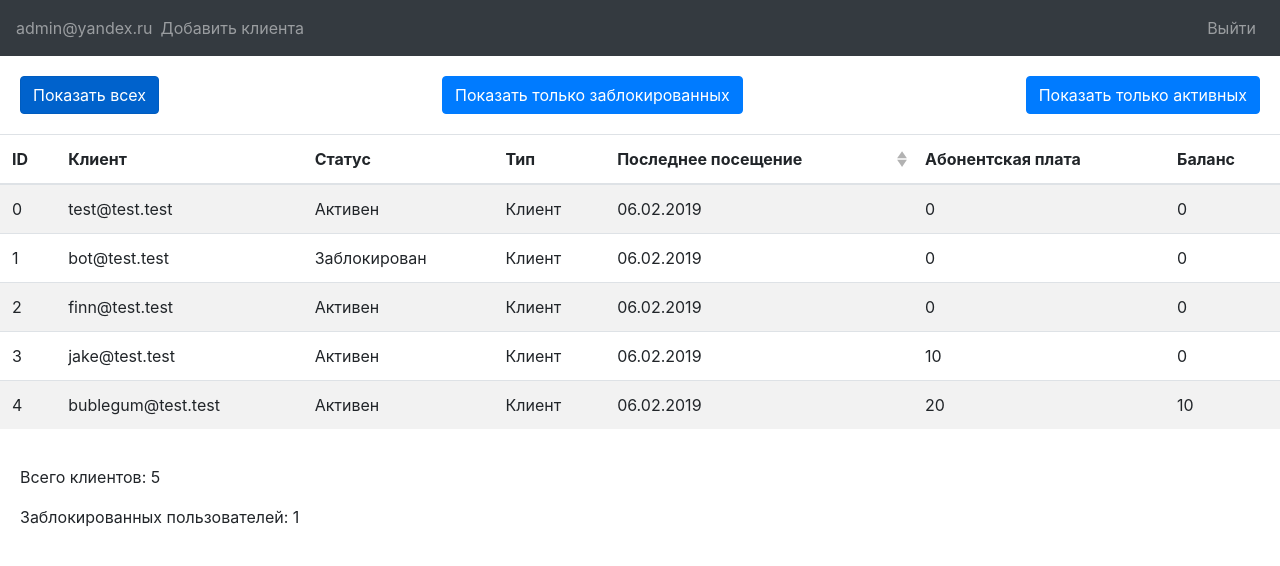
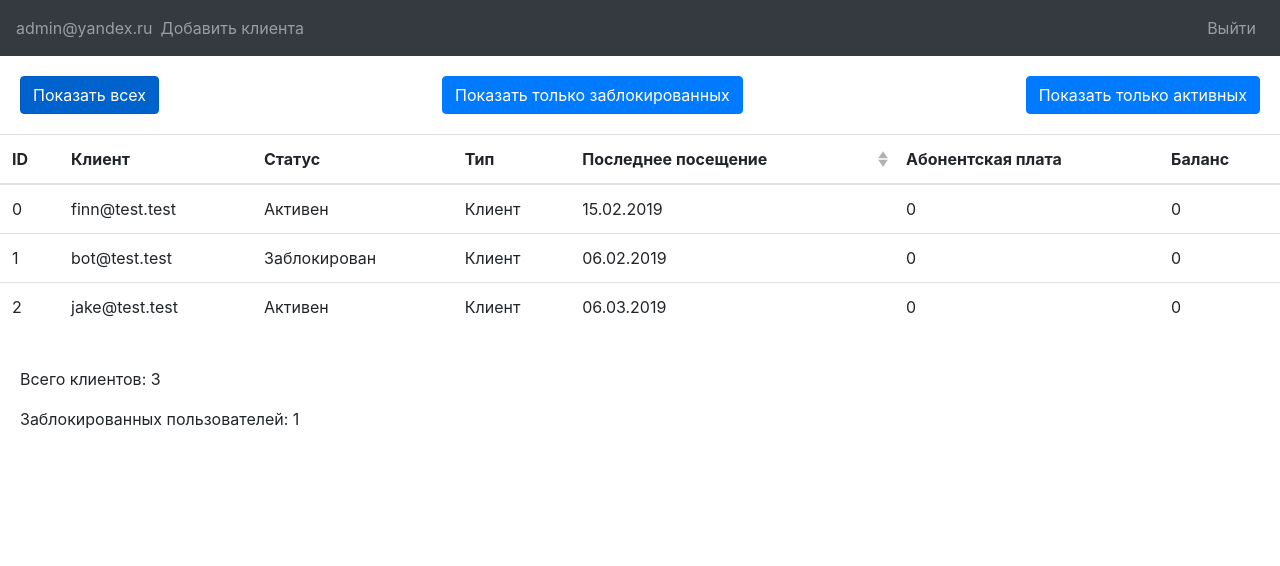
Before and after one commit to pirotech/trendcom-admin-test-task, a Vue app: page / in a window 1280 px wide. Shown: the top 566 px of the page. Built offline with nearby package versions, Linux system fonts and the light colour scheme.

Commit message:
Changing User model, user editor

```diff
--- a/src/App.vue
+++ b/src/App.vue
@@ -21,7 +21,12 @@
       >{{ item.label }}</b-button>
     </div>
 
-    <b-table class="app-users" striped hover :items="tabledUsers" :fields="fields" />
+    <b-table class="app-users"
+      hover
+      :items="filteredUsers"
+      :fields="fields"
+      @row-clicked="openEditor"
+    />
     <div class="app-statistics">
       <p>Всего клиентов: {{ users ? users.length : '-' }}</p>
       <p>Заблокированных пользователей: {{ users ? filterUsers('blocked').length : '-' }}</p>
@@ -33,14 +38,14 @@
 
         <b-row>
           <b-col>
-            <b-input-group class="margin-top-10" prepend="Логин (email)">
+            <b-input-group class="margin-top-10" prepend="Логин (email)" size="sm">
               <b-input
                 placeholder="Введите email клиента"
                 :type="'email'"
                 v-model="registerModal.email"
               />
             </b-input-group>
-            <b-input-group class="margin-top-10" prepend="Пароль">
+            <b-input-group class="margin-top-10" prepend="Пароль" size="sm">
               <b-input
                 placeholder="Придумайте пароль"
                 :type="'password'"
@@ -49,16 +54,16 @@
             </b-input-group>
           </b-col>
           <b-col>
-            <b-input-group class="margin-top-10" prepend="Телефон">
+            <b-input-group class="margin-top-10" prepend="Телефон" size="sm">
               <masked-input class="form-control"
                 v-model="registerModal.phone"
                 mask="\+7(111)-111-11-11"
                 placeholder=""
               />
             </b-input-group>
-            <b-input-group class="margin-top-10" prepend="Тип заведения">
+            <b-input-group class="margin-top-10" prepend="Тип заведения" size="sm">
               <b-form-select
-                :options="registerModal.allInstitutions"
+                :options="allInstitutions"
                 required
                 v-model="registerModal.institution"
               />
@@ -78,6 +83,91 @@
           size="sm"
           variant="primary"
           @click="saveRegisterModal"
+        >Сохранить</b-button>
+      </div>
+    </b-modal>
+
+    <b-modal id="editor" ref="editorModal" size="lg" title="Контактная информация">
+      <b-container>
+        <b-container>
+          <h5>Основная информация</h5>
+
+          <b-row>
+            <b-col>
+              <b-input-group class="margin-top-10" prepend="Логин (email)" size="sm">
+                <b-input
+                  placeholder="Введите email клиента"
+                  :type="'email'"
+                  v-model="editorModal.email"
+                  disabled
+                />
+              </b-input-group>
+              <b-input-group class="margin-top-10" prepend="Пароль" size="sm">
+                <b-input
+                  placeholder="Придумайте пароль"
+                  :type="'password'"
+                  v-model="editorModal.password"
+                />
+              </b-input-group>
+            </b-col>
+            <b-col>
+              <b-input-group class="margin-top-10" prepend="Телефон" size="sm">
+                <masked-input class="form-control"
+                  v-model="editorModal.phone"
+                  mask="\+7(111)-111-11-11"
+                />
+              </b-input-group>
+              <b-input-group class="margin-top-10" prepend="Статус" size="sm">
+                <b-form-select
+                  :options="allStatuses"
+                  required
+                  v-model="editorModal.status"
+                />
+              </b-input-group>
+            </b-col>
+          </b-row>
+        </b-container>
+
+        <b-container class="app-form-block">
+          <h5>Контакты клиента</h5>
+
+          <b-row>
+            <b-col>
+              <b-input-group class="margin-top-10" prepend="Название организации" size="sm">
+                <b-input v-model="editorModal.institutionName" />
+              </b-input-group>
+              <b-input-group class="margin-top-10" prepend="ФИО руководителя" size="sm">
+                <b-input v-model="editorModal.leader.fullName" />
+              </b-input-group>
+              <b-input-group class="margin-top-10" prepend="Телефон руководителя" size="sm">
+                <masked-input class="form-control"
+                  v-model="editorModal.leader.phone"
+                  mask="\+7(111)-111-11-11"
+                />
+              </b-input-group>
+              <b-input-group class="margin-top-10" prepend="Email руководителя" size="sm">
+                <b-input
+                  :type="'email'"
+                  v-model="editorModal.leader.email"
+                />
+              </b-input-group>
+            </b-col>
+            <b-col></b-col>
+          </b-row>
+        </b-container>
+      </b-container>
+      <div slot="modal-footer">
+        <b-button
+          class="float-right"
+          size="sm"
+          variant="warning"
+          @click="cancelEditorModal"
+        >Отмена</b-button>
+        <b-button
+          class="float-right margin-right-10"
+          size="sm"
+          variant="primary"
+          @click="saveEditorModal"
         >Сохранить</b-button>
       </div>
     </b-modal>
@@ -108,24 +198,78 @@ export default {
         mode: 'all'
       },
       fields: [
-        { key: 'id', label: 'ID', sortable: false },
-        { key: 'email', label: 'Клиент', sortable: false },
-        { key: 'status', label: 'Статус', sortable: false },
-        { key: 'type', label: 'Тип', sortable: false },
-        { key: 'lastVisit', label: 'Последнее посещение', sortable: true },
-        { key: 'payment', label: 'Абонентская плата', sortable: false },
-        { key: 'balance', label: 'Баланс', sortable: false }
+        {
+          key: 'id',
+          label: 'ID',
+          sortable: false
+        },
+        {
+          key: 'email',
+          label: 'Клиент',
+          sortable: false
+        },
+        {
+          key: 'status',
+          label: 'Статус',
+          sortable: false,
+          formatter: value => {
+            return value === 'active'
+              ? 'Активен' : value === 'blocked'
+                ? 'Заблокирован' : '-';
+          }
+        },
+        {
+          key: 'type',
+          label: 'Тип',
+          sortable: false,
+          formatter: value => value || '-'
+        },
+        {
+          key: 'lastVisit',
+          label: 'Последнее посещение',
+          sortable: true,
+          formatter: value => {
+            return value !== ''
+              ? moment(new Date(value)).format('DD.MM.YYYY') : '-';
+          }
+        },
+        {
+          key: 'payment',
+          label: 'Абонентская плата',
+          sortable: false
+        },
+        {
+          key: 'balance',
+          label: 'Баланс',
+          sortable: false
+        }
+      ],
+      allInstitutions: [
+        { value: 'coffee house', text: 'Кафе' },
+        { value: 'library', text: 'Библиотека' },
+        { value: 'gum', text: 'Спортзал' }
+      ],
+      allStatuses: [
+        { value: 'active', text: 'Активен' },
+        { value: 'blocked', text: 'Заблокирован' }
       ],
       registerModal: {
-        allInstitutions: [
-          { value: 'coffee house', text: 'Кафе' },
-          { value: 'library', text: 'Библиотека' },
-          { value: 'gum', text: 'Спортзал' }
-        ],
         email: '',
         password: '',
         phone: '',
         institution: 'coffee house'
+      },
+      editorModal: {
+        email: '',
+        password: '',
+        phone: '',
+        status: 'active',
+        institutionName: '',
+        leader: {
+          fullName: '',
+          phone: '',
+          email: ''
+        }
       }
     }
   },
@@ -166,7 +310,8 @@ export default {
           email,
           password,
           phone,
-          institution
+          institution,
+          status: 'active'
         })];
         this.filteredUsers = this.filterUsers();
         localStorage.setItem('users', JSON.stringify(this.users));
@@ -174,18 +319,42 @@ export default {
         this.cancelRegisterModal();
       }
     },
-  },
-  computed: {
-    tabledUsers() {
-      return this.filteredUsers.map(item => ({
-        ...item,
-        lastVisit: item.lastVisit !== ''
-          ? moment(new Date(item.lastVisit)).format('DD.MM.YYYY') : '-',
-        status: item.status === 'active'
-          ? 'Активен' : item.status === 'blocked'
-            ? 'Заблокирован' : '-',
-        type: item.type || '-'
-      }));
+    openEditor(entity) {
+      // init form
+      this.editorModal = {
+        ...this.editorModal,
+        ...entity
+      };
+      // show modal
+      this.$refs.editorModal.show();
+    },
+    cancelEditorModal() {
+      // clear form
+      this.editorModal.email = '';
+      this.editorModal.password = '';
+      this.editorModal.phone = '';
+      this.editorModal.status = 'active';
+      this.editorModal.institutionName = '';
+      this.editorModal.leader.fullName = '';
+      this.editorModal.leader.phone = '';
+      this.editorModal.leader.email = '';
+      // close modal
+      this.$refs.editorModal.hide();
+    },
+    saveEditorModal() {
+      // collect and save user
+      const { id, email, password, phone, institutionName, leader } = this.editorModal;
+      const isValid = email !== '' && password !== '';
+      if (isValid) {
+        const withoutOld = this.users.filter(item => item.id !== id);
+        this.users = [ ...withoutOld, new User({ ...this.editorModal }) ];
+        this.filteredUsers = this.filterUsers();
+        localStorage.setItem('users', JSON.stringify(this.users));
+        // cancel modal
+        this.cancelRegisterModal();
+      }
+      // cancel modal
+      this.cancelEditorModal();
     }
   },
   mounted () {
@@ -213,6 +382,9 @@ export default {
   &-statistics {
     padding: 20px;
   }
+  &-form-block {
+    margin-top: 20px;
+  }
 }
 .margin-right-10 {
   margin-right: 10px;
--- a/src/User.js
+++ b/src/User.js
@@ -1,6 +1,12 @@
 class User {
 
   constructor(entity) {
+    const leaderPrototype = {
+      fullName: '',
+      phone: '',
+      email: ''
+    };
+
     this.id = entity.id === undefined ? Math.round(Math.random() * 100) : entity.id;
     this.email = entity.email === undefined ? '' : entity.email;
     this.status = entity.status === undefined ? '' : entity.status;
@@ -11,6 +17,11 @@ class User {
     this.password = entity.password === undefined ? '' : entity.password;
     this.phone = entity.phone === undefined ? '' : entity.phone;
     this.institution = entity.institution === undefined ? '' : entity.institution
+    this.institutionName = entity.institutionName === undefined ? '' : entity.institutionName,
+    this.leader = entity.leader === undefined ? leaderPrototype : {
+      ...leaderPrototype,
+      ...entity.leader
+    }
   }
 
 }
--- a/src/users.json
+++ b/src/users.json
@@ -1,15 +1,21 @@
 [
   {
     "id": 0,
-    "email": "test@test.test",
+    "email": "finn@test.test",
     "status": "active",
     "type": "Клиент",
-    "lastVisit": "2019-02-06",
+    "lastVisit": "2019-02-15",
     "payment": 0,
     "balance": 0,
     "password": "12345",
-    "phone": "9998884455",
-    "institution": "coffee house"
+    "phone": "+7(999)-888-44-55",
+    "institution": "coffee house",
+    "institutionName": "Super coffee house!",
+    "leader": {
+      "fullName": "Noname",
+      "phone": "+7(999)-888-44-55",
+      "email": ""
+    }
   },
   {
     "id": 1,
@@ -20,43 +26,31 @@
     "payment": 0,
     "balance": 0,
     "password": "12345",
-    "phone": "9992221122",
-    "institution": "coffee house"
+    "phone": "+7(999)-222-11-22",
+    "institution": "coffee house",
+    "institutionName": "Super coffee house!",
+    "leader": {
+      "fullName": "Noname",
+      "phone": "+7(999)-888-44-55",
+      "email": ""
+    }
   },
   {
     "id": 2,
-    "email": "finn@test.test",
+    "email": "jake@test.test",
     "status": "active",
     "type": "Клиент",
-    "lastVisit": "2019-02-06",
+    "lastVisit": "2019-03-06",
     "payment": 0,
     "balance": 0,
     "password": "12345",
-    "phone": "9998887766",
-    "institution": "coffee house"
-  },
-  {
-    "id": 3,
-    "email": "jake@test.test",
-    "status": "active",
-    "type": "Клиент",
-    "lastVisit": "2019-02-06",
-    "payment": 10,
-    "balance": 0,
-    "password": "12345",
-    "phone": "9990007733",
-    "institution": "coffee house"
-  },
-  {
-    "id": 4,
-    "email": "bublegum@test.test",
-    "status": "active",
-    "type": "Клиент",
-    "lastVisit": "2019-02-06",
-    "payment": 20,
-    "balance": 10,
-    "password": "12345",
-    "phone": "9993337755",
-    "institution": "coffee house"
+    "phone": "+7(999)-888-77-66",
+    "institution": "library",
+    "institutionName": "Super coffee house!",
+    "leader": {
+      "fullName": "Noname",
+      "phone": "+7(999)-888-44-55",
+      "email": ""
+    }
   }
 ]
```
